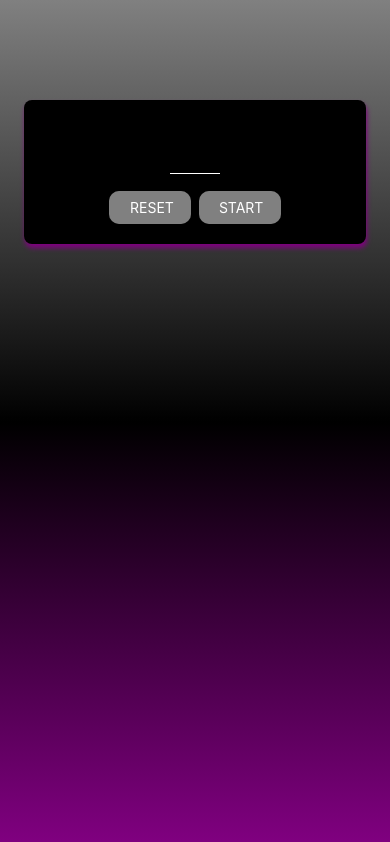
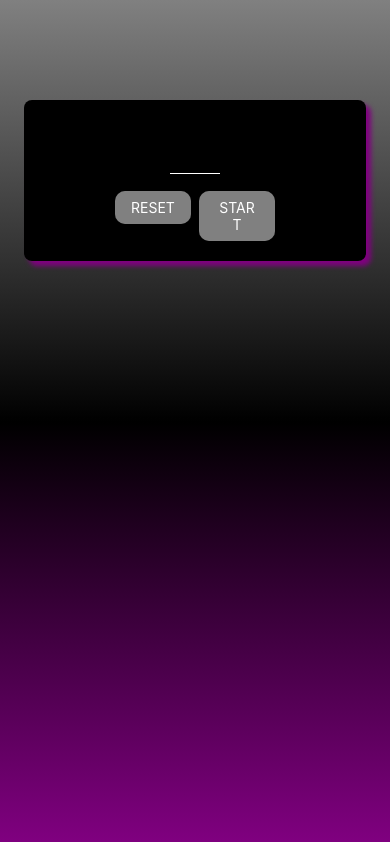
Before and after one commit to 21SINGH/guess-no-game, a React Native app: screen / in a window 390 px wide. Built offline with nearby package versions, Linux system fonts and the light colour scheme.

Commit message:
navigation bw screen using satate

```diff
--- a/App.js
+++ b/App.js
@@ -1,19 +1,35 @@
-import { StatusBar } from 'expo-status-bar';
-import { StyleSheet, Text, View } from 'react-native';
-import StartGameScreen from './screens/StartGameScreen';
-import {LinearGradient} from "expo-linear-gradient"
+import { StatusBar } from "expo-status-bar";
+import { StyleSheet, Text, View } from "react-native";
+import StartGameScreen from "./screens/StartGameScreen";
+import { LinearGradient } from "expo-linear-gradient";
+import { useState } from "react";
+import GameScreen from "./screens/GameScreen";
 
 export default function App() {
+  const [enteredNumber, setenteredNumber] = useState();
+
+  function pickedNumberHandler(pickedNumber) {
+    setenteredNumber(pickedNumber);
+  }
+
+  let screen = <StartGameScreen onPickNo={pickedNumberHandler} />;
+
+  if (enteredNumber) {
+    screen = <GameScreen />;
+  }
+
   return (
-    <LinearGradient colors={['gray', 'black','purple',]} style={styles.rootScreen}>
-    <StartGameScreen />
+    <LinearGradient
+      colors={["gray", "black", "purple"]}
+      style={styles.rootScreen}
+    >
+      {screen}
     </LinearGradient>
   );
 }
 
 const styles = StyleSheet.create({
   rootScreen: {
-    flex:1,
-
-  }
+    flex: 1,
+  },
 });
--- a/components/PrimaryButton.js
+++ b/components/PrimaryButton.js
@@ -1,6 +1,9 @@
 import { View, Text, Pressable, StyleSheet } from "react-native";
 
-export default function PrimaryButton({ children }) {
+export default function PrimaryButton({ children, onPress }) {
+  function pressHandler() {
+    onPress();
+  }
   return (
     <View style={styles.outterContainer}>
       <Pressable
@@ -9,6 +12,7 @@ export default function PrimaryButton({ children }) {
             ? [styles.innerContainer, styles.pressed]
             : styles.innerContainer
         }
+        onPress={pressHandler}
       >
         <View style={styles.continer}>
           <Text style={styles.text}>{children}</Text>
--- a/screens/GameScreen.js
+++ b/screens/GameScreen.js
@@ -0,0 +1,9 @@
+import { Text } from "react-native"
+
+export default function GameScreen(){
+return (
+    <Text>
+        Game screen
+    </Text>
+)
+}
--- a/screens/StartGameScreen.js
+++ b/screens/StartGameScreen.js
@@ -1,17 +1,50 @@
-import { TextInput, View, StyleSheet } from "react-native";
+import { TextInput, View, StyleSheet, Alert } from "react-native";
 import PrimaryButton from "../components/PrimaryButton";
+import { useState } from "react";
 
-export default function StartGameScreen() {
+export default function StartGameScreen({onPickNo}) {
+  const [enteredNumber, setEnteredNumber] = useState("");
+
+  function noInputHandler(inputNo) {
+    setEnteredNumber(inputNo);
+  }
+
+  function restInputHandler() {
+    setEnteredNumber('');
+  }
+
+  function confirmInputHandler() {
+    const choosenNumber = parseInt(enteredNumber);
+
+    if (isNaN(choosenNumber) || choosenNumber <= 0 || choosenNumber > 99) {
+      Alert.alert(
+        "Invalid number",
+        "Number must be between 1 and 99",
+        [{ text: "Okay", style: "destructive", onPress: restInputHandler }]
+      );
+      return;
+    }
+
+    onPickNo(enteredNumber);
+  }
+
   return (
-    <View style={styles.inputContainer} >
-      <TextInput style={styles.input} maxLength={2} keyboardType="number-pad" autoCapitalize="none" />
+    <View style={styles.inputContainer}>
+      <TextInput
+        style={styles.input}
+        maxLength={2}
+        keyboardType="number-pad"
+        autoCapitalize="none"
+        value={enteredNumber}
+        onChangeText={noInputHandler}  // Changed from onChange to onChangeText
+      />
       <View style={styles.buttonContiner}>
         <View style={styles.buttonElement}>
-      <PrimaryButton> RESET</PrimaryButton>
-      </View>
-      <View style={styles.buttonElement}>
-      <PrimaryButton> START </PrimaryButton>
-      </View>
+          <PrimaryButton onPress={restInputHandler}>RESET</PrimaryButton>
+        </View>
+        <View style={styles.buttonElement}>
+          <PrimaryButton onPress={confirmInputHandler}>START</PrimaryButton>
+        </View>
       </View>
     </View>
   );
@@ -26,10 +59,10 @@ const styles = StyleSheet.create({
     borderRadius: 8,
     elevation: 10,
     shadowColor: "purple",
-    shadowOffset: { width: 1, height: 4},
+    shadowOffset: { width: 5, height: 5 },
     shadowRadius: 5,
     shadowOpacity: 1,
-    alignItems : "center",
+    alignItems: "center",
   },
   input: {
     height: 50,
@@ -40,15 +73,13 @@ const styles = StyleSheet.create({
     color: "white",
     marginVertical: 8,
     fontWeight: "bold",
-    textAlign : "center",
+    textAlign: "center",
   },
-  buttonContiner : {
-    marginTop : 5,
-    flexDirection : "row",
-    // justifyContent : "space-around",
-    // width : "60%"
+  buttonContiner: {
+    marginTop: 5,
+    flexDirection: "row",
   },
-  buttonElement:{
+  buttonElement: {
     flex: 1,
-  }
+  },
 });
```
